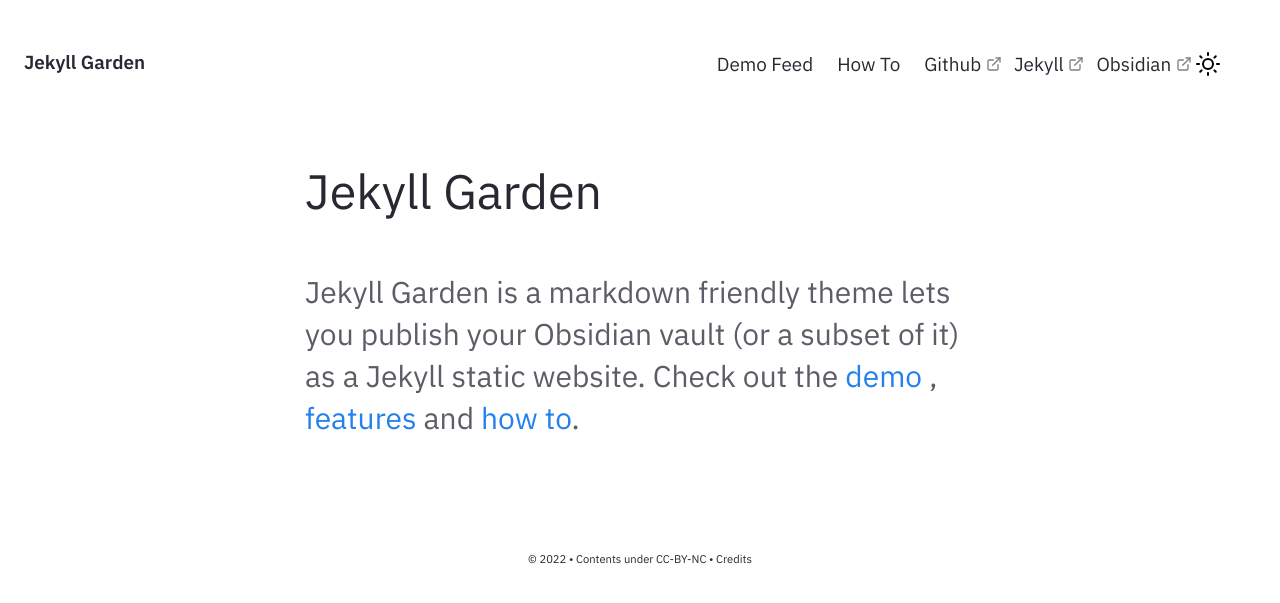
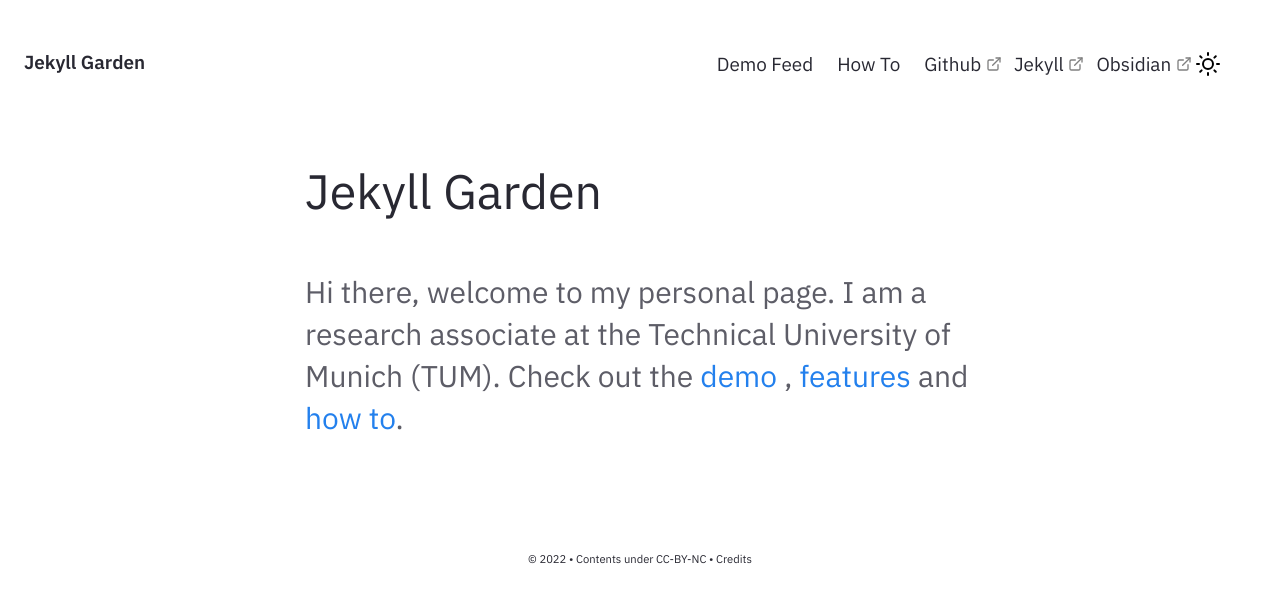
Before and after one commit to KhanLiu/KhanLiu.github.io, a Jekyll site: the page built from pages/index.md, in a window 1280 px wide. Shown: the top 603 px of the page. Built offline with Jekyll 4.4.1, drawn with Linux system fonts in a browser that asks for light colours.

Commit message:
homepage update

```diff
--- a/_includes/Homepage.html
+++ b/_includes/Homepage.html
@@ -1,7 +1,7 @@
 <div class="home-intro">
     <div class="jumbo">{{site.heading}} </div>
     <div class="home-sub-text"> <h3>
-        Jekyll Garden is a markdown friendly theme lets you publish your Obsidian vault (or a subset of it) as a Jekyll static website.
+        Hi there, welcome to my personal page. I am a research associate at the Technical University of Munich (TUM).
         Check out the <a href="{{'/notes' | relative_url}}"> demo </a>, <a href="{{'/post/features' | relative_url}}"> features </a> and <a href="{{'/post/how-to' | relative_url}}"> how to</a>.
         </h3>
 </div> </div>
```
